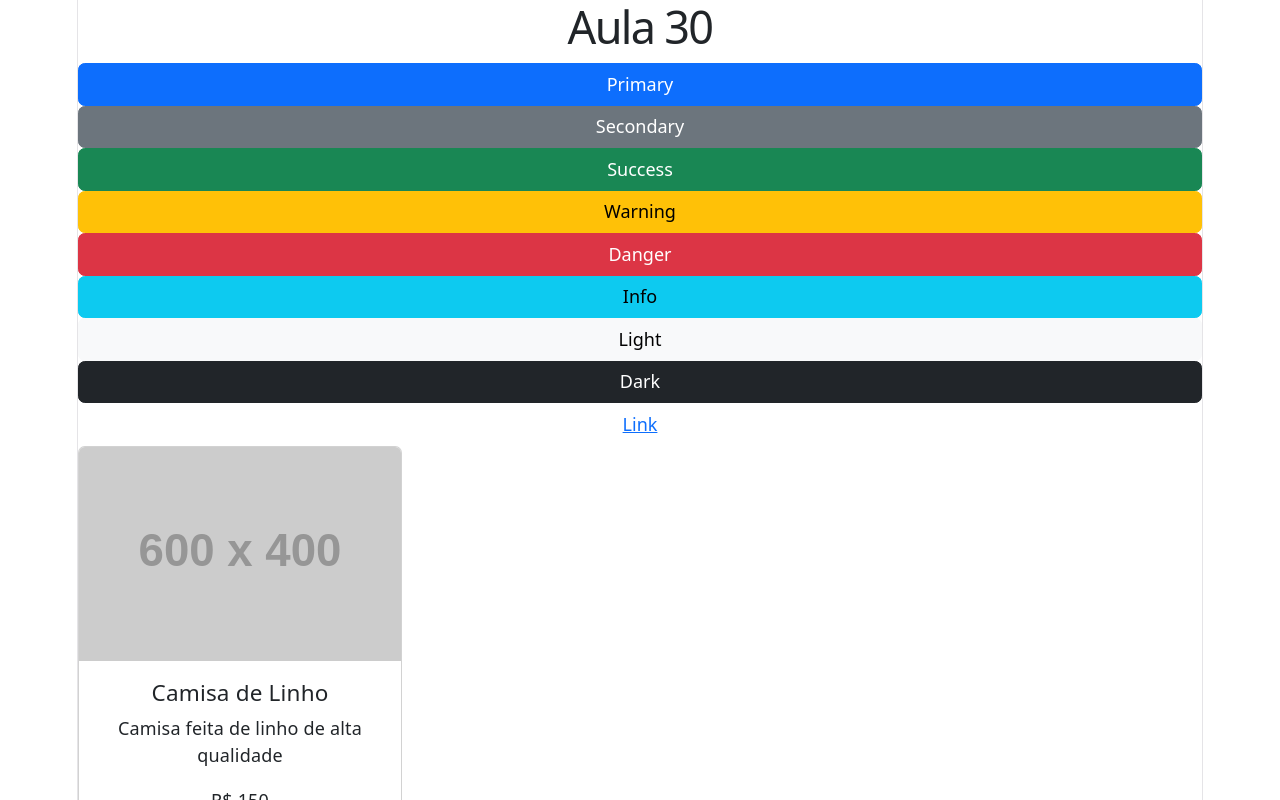
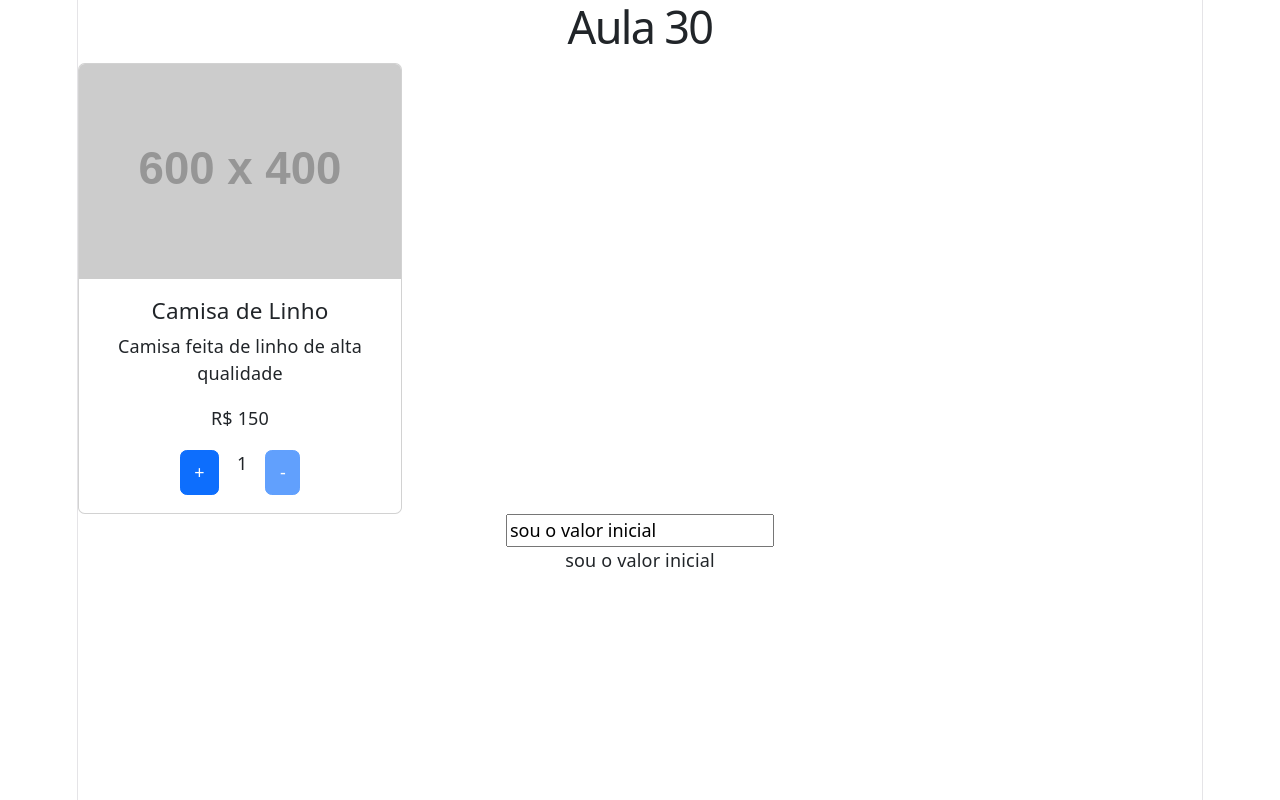
Before and after one commit to techcomkathia/DC-L13, a React (Vite) app in the folder REACT/Aula30/: page / in a window 1280 px wide. Shown: the top 800 px of the page. Built offline with nearby package versions, Linux system fonts and the light colour scheme.

Commit message:
organização dos componentes de exemplos e texto para atividade 3

```diff
--- a/REACT/Aula30/src/App.css
+++ b/REACT/Aula30/src/App.css
@@ -182,3 +182,7 @@
     border-right-color: var(--border);
   }
 }
+
+.ocultar{
+  display: none;
+}
--- a/REACT/Aula30/src/App.jsx
+++ b/REACT/Aula30/src/App.jsx
@@ -8,15 +8,35 @@ import { useState } from 'react'
 
 function App() {
   const [count, setCount] = useState(0)
+  const [teste, setTeste] = useState('sou o valor inicial')
+
+  function mudar(evento){
+    setTeste(evento.target.value)
+    console.log(teste)
+  }
+
 
   return (
     <>
       <h1>Aula 30</h1>
-      <Botoes/>
+      <div id='exemplos' className='ocultar'>
+        <Botoes></Botoes>
+
+        <h1>{count}</h1>
+        <button onClick={() => {setCount(count + 1)}}>Aumentar</button>
+      </div>
+
       <CardProduto imagem={produtoExemplo.imagem} nome={produtoExemplo.nome} preco={produtoExemplo.preco} descricao={produtoExemplo.descricao}></CardProduto>
 
-      <h1>{count}</h1>
-      <button onClick={() => {setCount(count + 1)}}>Aumentar</button>
+      <div id='ExemploFormularios'>
+       <input type="text" name="nome" id="nome" value={teste} onChange={(e) => mudar(e)} />
+       {/* o atributo value deverá receber uma variável para que seja possivel controlar o valor do input mediante essa variável e capturar o valor digitado pelo usuário
+       Para atualizar o valor dessa variável, utiliza-se o hook useState, em conjunto com o evento onChange.A cada caracter digitado no input, o valor dessa variável será atualizado, pois existe um evento onChange.
+       */}
+       <p>{teste}</p>
+      </div>
+
+
     </>
   )
 }
```
Also changed, not shown: REACT/Aula30/src/componentes/atividade.js (+7 -0 lines).
